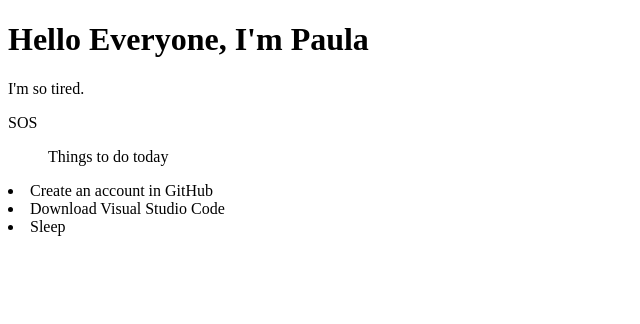
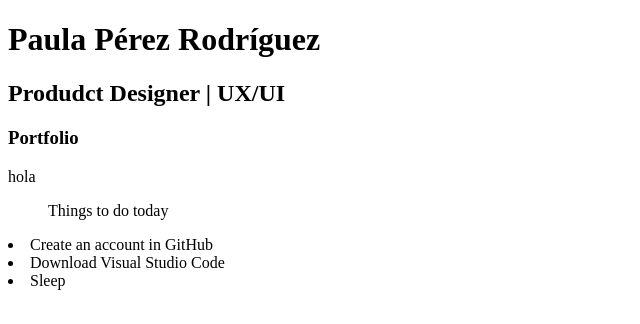
Before and after one commit to paulapsnipe/paulapsnipe.github.io, a plain HTML site: page index.html in a window 1280 px wide. Shown: the whole page, without its empty margins (0-640 px from the left). Drawn offline with Linux system fonts and the light colour scheme.

Commit message:
Portfolio intro

```diff
--- a/index.html
+++ b/index.html
@@ -1,9 +1,10 @@
 <!DOCTYPE html>
 <html>
 <body>
-<h1>Hello Everyone, I'm Paula</h1>
-<p>I'm so tired.</p>
-<p>SOS</p>
+<h1>Paula Pérez Rodríguez</h1>
+<h2>Produdct Designer | UX/UI</h2>
+<h3>Portfolio</h3>
+<p>hola</p>
 </body>
 <ul>Things to do today</ul>
 <li>Create an account in GitHub</li>
```
